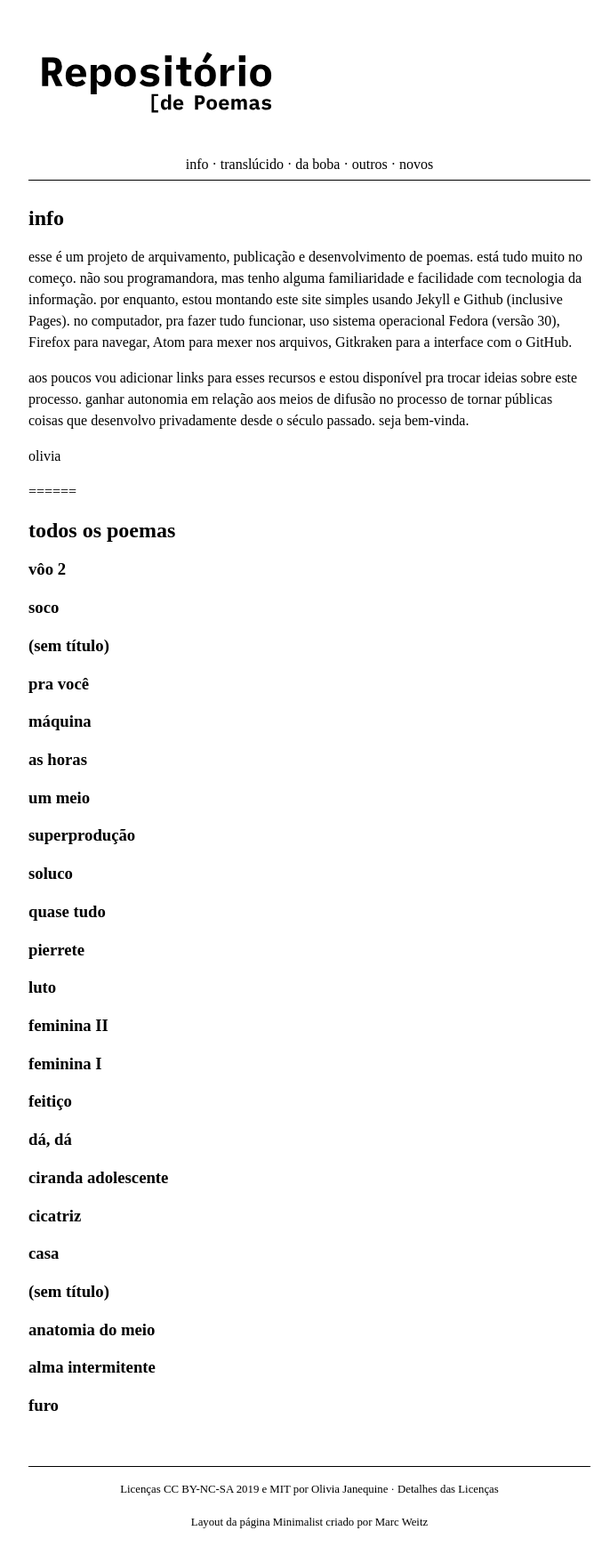
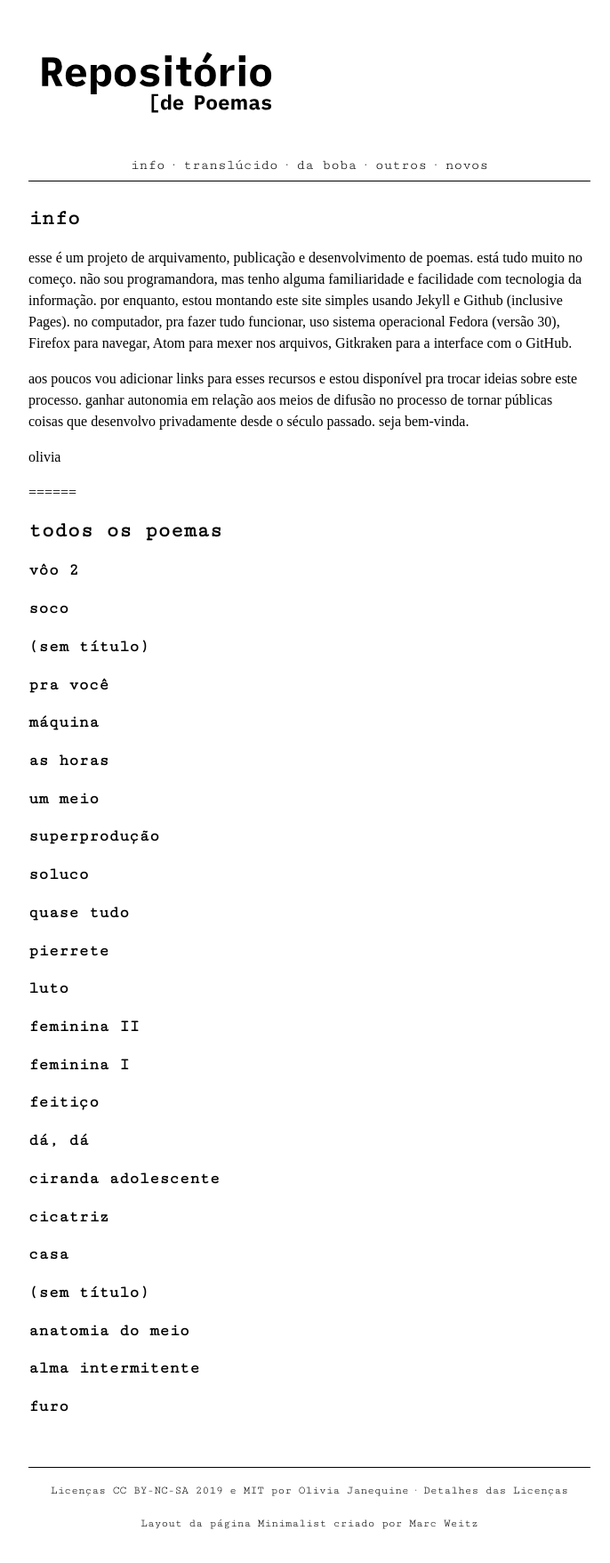
Before and after one commit to olivia-olivia/olivia-olivia.github.io, a Jekyll site: the page built from index.md, in a window 1280 px wide. Shown: the whole page at 89% size, without its empty margins (292-978 px from the left). Built offline with Jekyll 4.4.1, drawn with Linux system fonts in a browser that asks for light colours; some web fonts are replaced.

Commit message:
corrigindo nome da fonte

```diff
--- a/_includes/head.html
+++ b/_includes/head.html
@@ -2,7 +2,7 @@
     <title>{{site.title}}</title>
     <meta charset="utf-8">
     <link href="{{site.url}}{{site.baseurl}}/assets/css/style.css" type="text/css" rel="stylesheet"></link>
-    <link href="https://fonts.googleapis.com/css?family=Cutive|Gentium+Book+Basic&display=swap" rel="stylesheet">
+    <link href="https://fonts.googleapis.com/css?family=Cutive+Mono|Gentium+Book+Basic&display=swap" rel="stylesheet">
     <meta content="{{site.description}}" name="description"></meta>
     <meta content="{{site.owner}}" name="author"></meta>
     <meta content="Copyright 2019 {{site.owner}}. Todos os direitos reservado ." name="copyright"></meta>
--- a/assets/css/style.css
+++ b/assets/css/style.css
@@ -2,6 +2,7 @@ body	{
 	margin-top: 0px;
 	padding:0;
 	font-family: 'Gentium Book Basic', serif;
+	font-family: 'Cutive', serif;
 	font-size:100%;
 	line-height:150%;
 }
```
